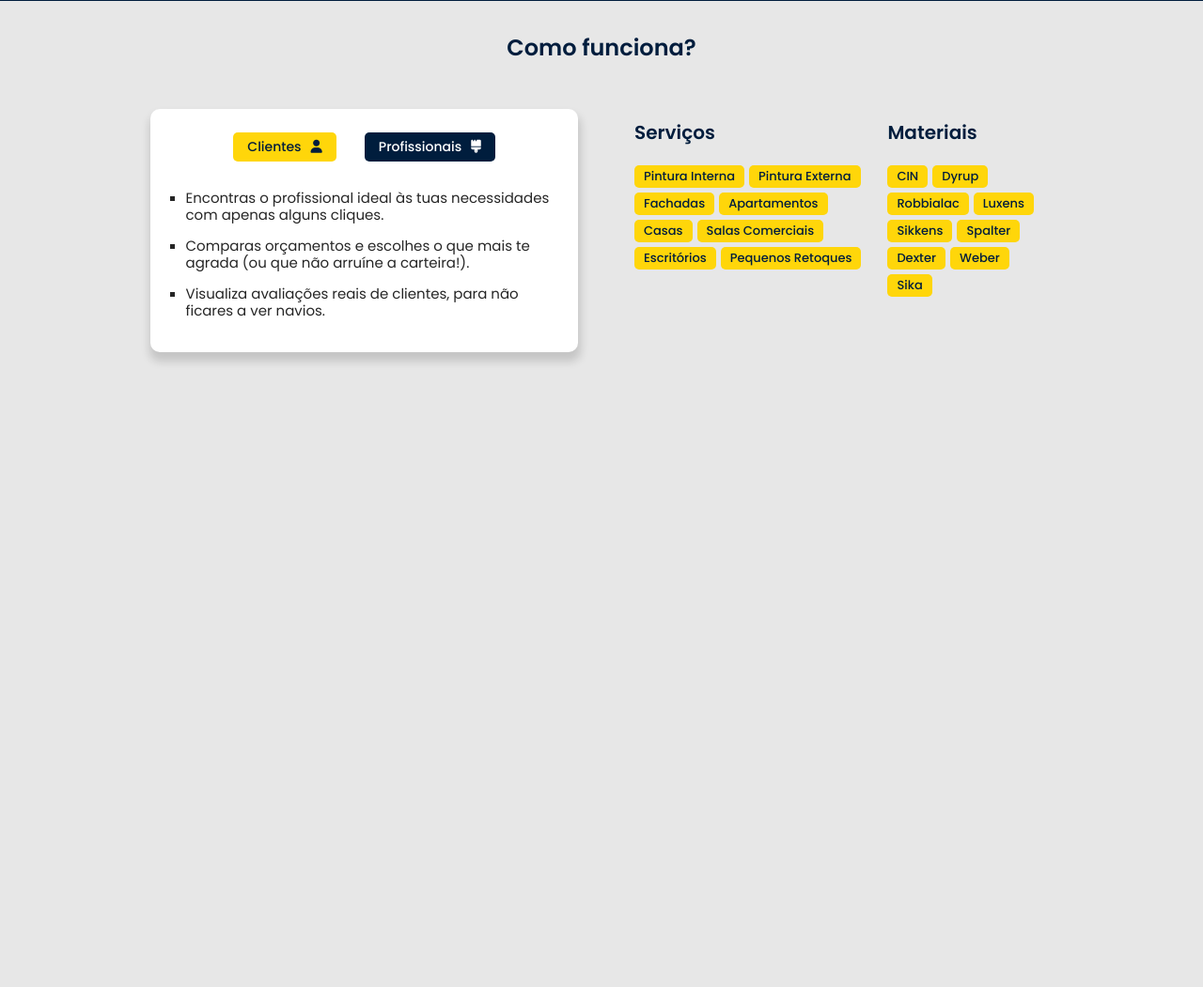
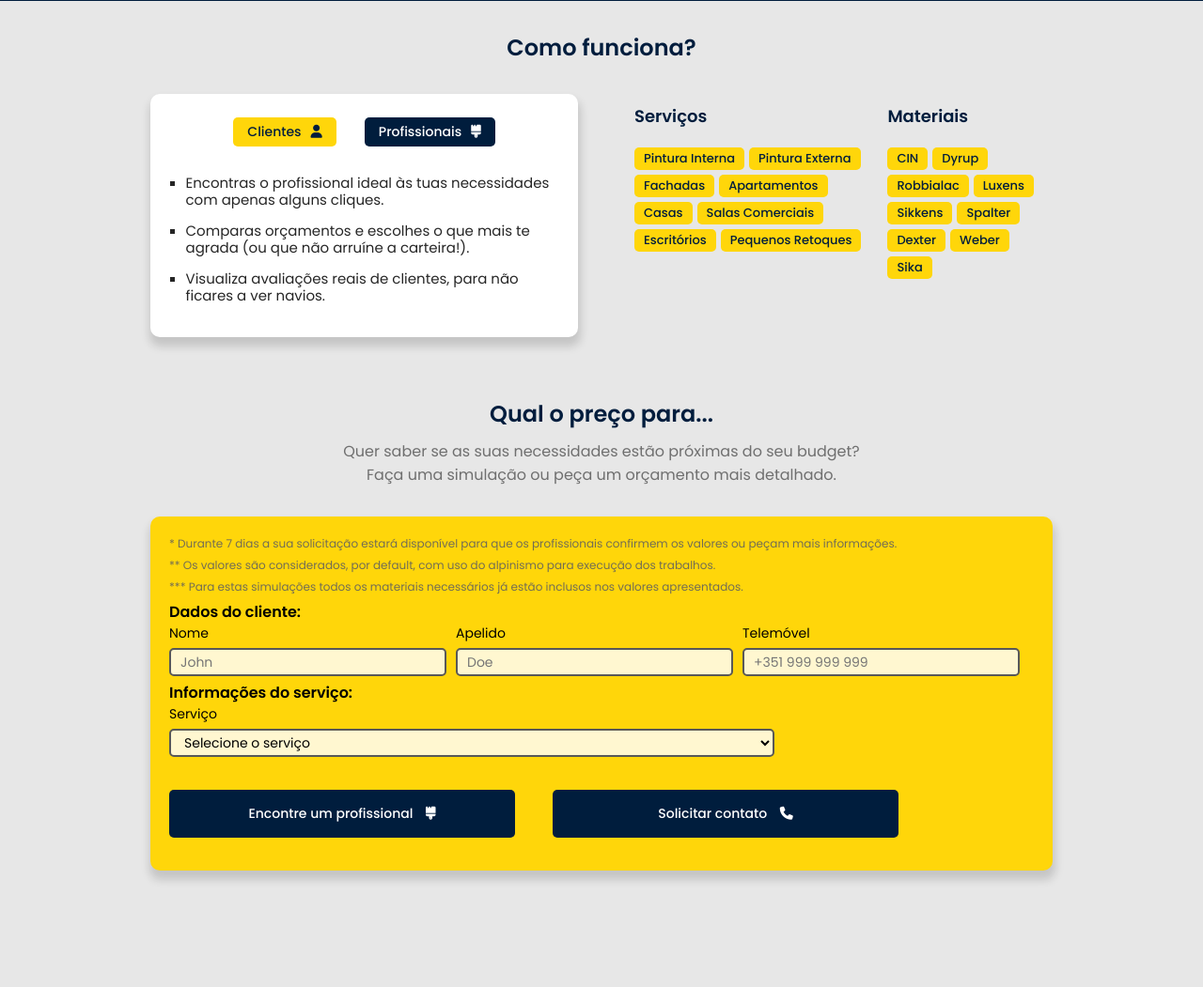
Before and after one commit to jvsmatos/tafeito-personal-project, a PHP site: page / in a window 1280 px wide. Shown: the part 549-1600 px from the top of the page at 94% size. Run offline with PHP 8.4, Linux system fonts and the light colour scheme; some libraries are stand-ins or nearby versions.

Commit message:
price simulation section partially finished (only html and css), JS logic still to initialize

```diff
--- a/css/style.css
+++ b/css/style.css
@@ -79,6 +79,10 @@ html{
     margin-left:10px;
 }
 
+fieldset{
+    border: 0;
+}
+
 /* ------ CONTAINER ----- */
 .wrapper{
     min-height: 200vh;
@@ -112,11 +116,19 @@ html{
     width: 50%;
 }
 
+.ok{
+    border: 2px solid rgb(2, 175, 25) !important;
+}
+
+.error{
+    border: 2px solid rgb(199, 3, 3) !important;
+}
+
 
 /* ------ REUSABLES COMPONENTS ----- */
 .top-header{
     text-align: center;
-    margin-bottom: 3em;
+    margin-bottom: 2em;
 }
 
 .top-header h1{
@@ -125,7 +137,17 @@ html{
     margin-bottom: 10px;
 }
 
+.top-header span{
+    color: #5f5f5fe0;
+}
+
 h3{
+    font-size: 18px;
+    font-weight: 600;
+    color: var(--first-color);
+}
+
+h2{
     font-size: 20px;
     font-weight: 600;
     color: var(--first-color);
@@ -209,7 +231,7 @@ nav{
 }
 
 
-/* ------ CONTAINER ----- */
+/* ------ HERO SECTION ----- */
 .featured-box{
     padding-inline: 10vw;
     position: relative;
@@ -305,6 +327,8 @@ nav{
     -webkit-border-radius: 30% 5% 30% 5%;
 }
 
+
+/* ------ ABOUT/SERVICES SECTION ----- */
 .sobre-info{
     position: relative;
     display: flex;
@@ -394,8 +418,141 @@ nav{
     font-weight: 500;
 }
 
+/* ------ SIMULATION SECTION ----- */
+.orcamento-box{
+    background: var(--second-color);
+    min-height: 30vh;
+    padding: 20px;
+    border-radius: 10px;
+    box-shadow: 1px 8px 10px 2px var(--first-shadow-color);
+}
 
+.form-control{
+    display: flex;
+    flex-direction: column;
+    gap:5px;
+}
 
+.form-control legend{
+    font-weight: 600;
+}
+
+.form-control > span{
+    font-size: 12px;
+    color: #5f5f5fe0;
+}
+
+.form-client{
+    display: flex;
+    flex-wrap: wrap;
+    gap:10px;
+}
+
+.form-group{
+    display: flex;
+    flex-direction: column;
+}
+
+.form-group-row{
+    display: flex;
+    justify-content: center;
+    align-items: center;
+}
+
+.form-group > label{
+    font-size: 14px;
+    margin-bottom: 5px;
+}
+
+.form-services{
+    display: flex;
+    flex-direction: column;
+}
+
+.input-field{
+    height: 30px;
+    border: 2px solid #585858;
+    background: #ffffffce;
+    outline: none;
+    font-size: 14px;
+    border-radius: 5px;
+    padding-inline: 10px;
+    color: black;
+}
+
+.input-select{
+    width: 70%;
+}
+
+.input-check{
+    height: 30px;
+    margin-left: 10px;
+}
+
+.option-list{
+    display: flex;
+    flex-wrap: wrap;
+    gap:15px;
+    margin:10px 0;
+    display: none;
+}
+
+.option-list-col{
+    display: flex;
+    flex-direction: column;
+    align-items: flex-start;
+    display: none;
+}
+
+.total{
+    color: var(--first-color);
+    font-size: 18px;
+    font-weight: 600;
+    margin-top:20px;
+    display: none;
+}
+
+span.small-info{
+    font-size: 12px;
+    font-weight: 400;
+}
+
+#total{
+    font-size: 20px;
+    font-weight: bold;
+    margin-left:10px;
+}
+
+.buttons{
+    display: flex;
+    gap: 40px;
+    margin-top:30px;
+    flex-wrap: wrap;
+}
+
+.botaoPedido{
+    padding: 15px;
+    font-size: 14px;
+    background: var(--first-color);
+    border-radius: 5px;
+    color: var(--color-white);
+    font-weight: 500;
+    outline: none;
+    border: 0;
+    width: 40%;
+    margin-bottom: 15px;
+    transition: transform 0.3s ease-in-out, color 0.3s ease;
+}
+
+.botaoPedido:hover{
+    background: var(--fith-color);
+    color: var(--first-color);
+    cursor: pointer;
+}
+
+.botaoPedido>i{
+    margin-left:10px;
+}
 
 
 
--- a/index.html
+++ b/index.html
@@ -153,6 +153,146 @@
                     </div>
                 </div>
             </section>
+
+            <section class="section" id="orcamento">
+                <div class="featured-content">
+                    <div class="top-header">
+                        <h1>Qual o preço para...</h1>
+                        <span>Quer saber se as suas necessidades estão próximas do seu budget?</span><br>
+                        <span>Faça uma simulação ou peça um orçamento mais detalhado.</span>
+                    </div>
+                    <div class="orcamento-box">
+                        <form action="#" id="orc-simulator" class="form-control">
+                            <span>* Durante 7 dias a sua solicitação estará disponível para que os profissionais confirmem os valores ou peçam mais informações.</span>
+                            <span>** Os valores são considerados, por default, com uso do alpinismo para execução dos trabalhos.</span>
+                            <span>*** Para estas simulações todos os materiais necessários já estão inclusos nos valores apresentados.</span>
+                            <fieldset>
+                                <legend>Dados do cliente:</legend>
+                                <div class="form-client">
+                                    <div class="form-group">
+                                        <label for="nome">Nome</label>
+                                        <input type="text" id="nome" class="input-field" placeholder="John">
+                                    </div>
+                                    <div class="form-group">
+                                        <label for="apelido">Apelido</label>
+                                        <input type="text" id="apelido" class="input-field" placeholder="Doe">
+                                    </div>
+                                    <div class="form-group">
+                                        <label for="telemovel">Telemóvel</label>
+                                        <input type="tel" id="telemovel"  class="input-field" placeholder="+351 999 999 999">
+                                    </div>
+                                </div>
+                            </fieldset>
+
+                            <fieldset>
+                                <legend>Informações do serviço:</legend>
+                                <div class="form-services">
+                                    <div class="form-group">
+                                        <label for="servico">Serviço</label>
+                                        <select name="servico" id="servico" onchange="showFields()" class="input-field input-select">
+                                            <option value="">Selecione o serviço</option>
+                                            <option value="pintura-interna">Pintura Interna</option>
+                                            <option value="pintura-externa">Pintura Externa</option>
+                                            <option value="pequenos-retoques">Pequenos Retoques</option>
+                                        </select>
+                                    </div>
+
+                                    <div class="option-list" id="campos">
+                                        <div class="form-group">
+                                            <label for="tipo">Tipo de edificação:</label>
+                                            <select name="tipo" id="tipo" class="input-field">
+                                            <option value="">Selecione o tipo</option>
+                                            <option value="casa">Casa</option>
+                                            <option value="apartamento">Apartamento</option>
+                                            <option value="comercial">Comercial</option>
+                                            </select>
+                                        </div>
+
+                                        <div class="form-group">
+                                            <label for="area">Área de Pintura (m²):</label>
+                                            <input type="number" id="area" min="0" class="input-field">
+                                        </div>
+
+                                        <div class="form-group">
+                                            <label for="altura">Altura da edificação:</label>
+                                            <input type="number" id="altura" min="0" class="input-field">
+                                        </div>
+
+                                        <div class="form-group">
+                                            <label for="estado">Estado atual:</label>
+                                            <select name="estado" id="estado" class="input-field">
+                                            <option value="">Selecione o estado atual:</option>
+                                            <option value="pintura">Pintura existente</option>
+                                            <option value="manchas">Manchas de humidade</option>
+                                            <option value="ceramica">Revestimento cerâmico</option>
+                                            <option value="ceramica">Sem revestimento</option>
+                                            </select>
+                                        </div>
+
+                                        <div class="form-group">
+                                            <label for="acabamento">Tipo de acabamento:</label>
+                                            <select name="acabamento" id="acabamento" class="input-field">
+                                            <option value="">Selecione o acabamento desejado:</option>
+                                            <option value="1">Simples</option>
+                                            <option value="1.35">Texturizado</option>
+                                            <option value="1.62">Premium</option>
+                                            </select>
+                                        </div>
+
+                                        <div class="form-group">
+                                            <label for="inicio">Pretensão de iniciar em:</label>
+                                            <select name="inicio" id="inicio" class="input-field">
+                                            <option value="">Quando deseja iniciar os trabalhos?</option>
+                                            <option value="1">Em até 10 dias</option>
+                                            <option value="1.2">2 a 4 semanas</option>
+                                            <option value="1.45">1 a 3 meses</option>
+                                            </select>
+                                        </div>
+                                    </div>
+
+                                    <div class="option-list-col" id="extras">
+                                        <legend>Itens Adicionais:</legend>
+                                        <div class="form-group-row">
+                                            <label for="teto">Pintura do teto?</label>
+                                            <input type="checkbox" id="teto" class="input-check">
+                                        </div>
+                                        <div class="form-group-row">
+                                            <label for="rodape">Pintura do rodapé?</label>
+                                            <input type="checkbox" id="rodape" class="input-check">
+                                        </div>
+                                        <div class="form-group-row">
+                                            <label for="esquadrias">Pintura de portas/janelas?</label>
+                                            <input type="checkbox" id="esquadrias" class="input-check">
+                                        </div>
+                                        <div class="form-group-row">
+                                            <label for="fds">Execução durante fim de semana?</label>
+                                            <input type="checkbox" id="fds" class="input-check">
+                                        </div>
+                                        <div class="form-group-row">
+                                            <label for="reparo">Reparo e tratamento de superfície?</label>
+                                            <input type="checkbox" id="reparo" class="input-check">
+                                        </div>
+                                        <div class="form-group-row">
+                                            <label for="isolamento">Camada de impermeabilização?</label>
+                                            <input type="checkbox" id="isolamento" class="input-check">
+                                        </div>
+                                        <div class="form-group-row">
+                                            <label for="andaimes">Serviço em andaimes?</label>
+                                            <input type="checkbox" id="andaimes" class="input-check">
+                                        </div>
+
+                                    </div>
+                                </div>
+                            </fieldset>
+                            <div class="total">Valor Estimado <span class="small-info">(S/ IVA):</span> <span id="total"> €0.00 - €0.00</span></div>
+                            <div class="buttons">
+                                <button type="button" id="botaoPedido" class="botaoPedido" onclick="createOrder()">Encontre um profissional <i class="fa-solid fa-brush"></i></button>
+                                <button type="button" id="botaoContato" class="botaoPedido">Solicitar contato <i class="fa-solid fa-phone"></i></button>
+                            </div>
+                        </form>
+                    </div>
+                </div>
+            </section>
         </main>
 
     <!-- FOOTER -->
```
